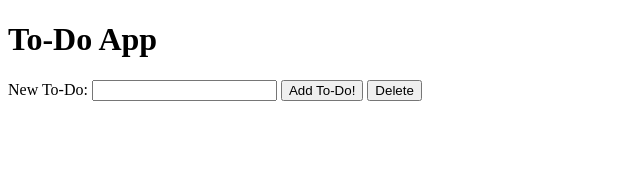
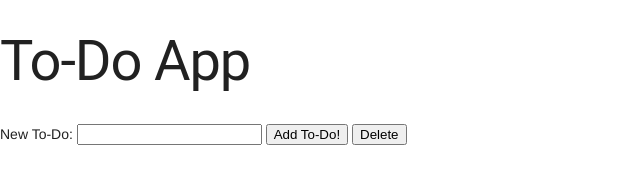
Before and after one commit to Shuchij/to-do-app, a plain HTML site: page index.html in a window 1280 px wide. Shown: the whole page, without its empty margins (0-640 px from the left). Drawn offline with nearby package versions, Linux system fonts and the light colour scheme.

Commit message:
added MDL links, label and delete button

```diff
--- a/index.html
+++ b/index.html
@@ -2,20 +2,25 @@
 <html>
   <head>
     <meta name="viewport" content="width=device-width, initial-scale=1">
+    <link rel="stylesheet" href="https://fonts.googleapis.com/icon?family=Material+Icons">
+    <link rel="stylesheet" href="https://code.getmdl.io/1.3.0/material.indigo-pink.min.css">
     <title>To-Do App</title>
   </head>
   <body>
     <h1>To-Do App</h1>
 
     <form id="addToDoForm">
-     <label for="newToDoText">New To-Do:</label>
+     <label id="label1" for="newToDoText">New To-Do:</label>
      <input type="text" id="newToDoText">
      <button type="submit">Add To-Do!</button>
      <button type="button" id="deleteButton">Delete</button>
    </form>
 
    <ul id="toDoList">
- </ul>
+
+   </ul>
+
+
 
  <script src="app.js"></script>
 
```
